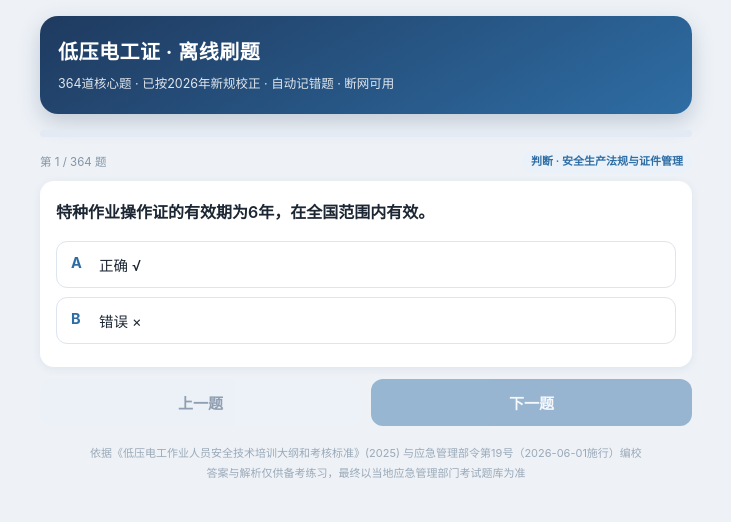
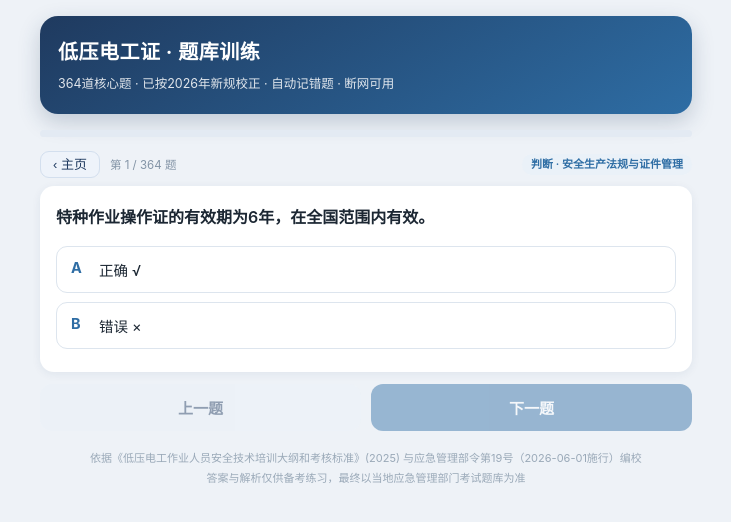
Before and after one commit to SpringRiverC/diandeng, a plain HTML site: page index.html in a window 1280 px wide. Both pictures are taken after a click on the button "顺序练习 · 全部 364 题". Shown: the whole page, without its empty margins (274-1005 px from the left). Drawn offline with Linux system fonts and the light colour scheme.

Commit message:
标题改为“低压电工证 · 题库训练”，题页新增返回主页按钮

```diff
--- a/index.html
+++ b/index.html
@@ -4,7 +4,7 @@
 <meta charset="utf-8">
 <meta name="viewport" content="width=device-width,initial-scale=1,maximum-scale=1">
 <meta name="theme-color" content="#1f3a5f">
-<title>低压电工证 · 离线刷题</title>
+<title>低压电工证 · 题库训练</title>
 <style>
 *{box-sizing:border-box;-webkit-tap-highlight-color:transparent}
 body{margin:0;font-family:-apple-system,BlinkMacSystemFont,"PingFang SC","Microsoft YaHei",sans-serif;
@@ -58,6 +58,8 @@ transition:.15s;display:flex;gap:10px;align-items:flex-start}
 .wrongitem:last-child{border:0}
 .wrongitem .e{color:#6b7c8f;font-size:12px;margin-top:4px}
 .hidden{display:none}
+.hbtn{border:1px solid #d3dfee;background:#eef3fa;color:#1f3a5f;border-radius:9px;padding:6px 12px;font-size:13px;cursor:pointer;margin-right:10px;line-height:1}
+.hbtn:active{background:#d6e2f0}
 .foot{text-align:center;color:#9aa9b8;font-size:11px;margin-top:18px;line-height:1.8}
 </style>
 <link rel="manifest" href="manifest.webmanifest">
@@ -70,7 +72,7 @@ transition:.15s;display:flex;gap:10px;align-items:flex-start}
 <body>
 <div class="wrap">
   <div class="hero">
-    <h1>低压电工证 · 离线刷题</h1>
+    <h1>低压电工证 · 题库训练</h1>
     <p>364道核心题 · 已按2026年新规校正 · 自动记错题 · 断网可用</p>
   </div>
   <div id="app"></div>
@@ -124,7 +126,7 @@ function renderQ(){
   var modName = '';
   MODS.forEach(function(m){ if(m[0]===q.m) modName = m[1]; });
   var h = '<div class="bar"><i style="width:'+pct+'%"></i></div>';
-  h += '<div class="qmeta"><span>第 '+(S.i+1)+' / '+n+' 题</span><span class="tag">'+q.t+' · '+modName+'</span></div>';
+  h += '<div class="qmeta"><span><button class="hbtn" onclick="renderHome()">‹ 主页</button>第 '+(S.i+1)+' / '+n+' 题</span><span class="tag">'+q.t+' · '+modName+'</span></div>';
   h += '<div class="card"><div class="qtext">'+q.q+'</div>';
   if(q.t==='判断'){
     h += '<button class="opt" id="o0" onclick="pick(0,\'√\')"><b>A</b><span>正确 √</span></button>';
--- a/sw.js
+++ b/sw.js
@@ -1,5 +1,5 @@
 /* 低压电工证刷题 - 离线缓存 */
-const CACHE = 'diandeng-e771c8df';
+const CACHE = 'diandeng-03911632';
 const ASSETS = ['./', './index.html', './manifest.webmanifest', './icon-192.png', './icon-512.png'];
 
 self.addEventListener('install', function (e) {
```
Also changed, not shown: 1 other file.
